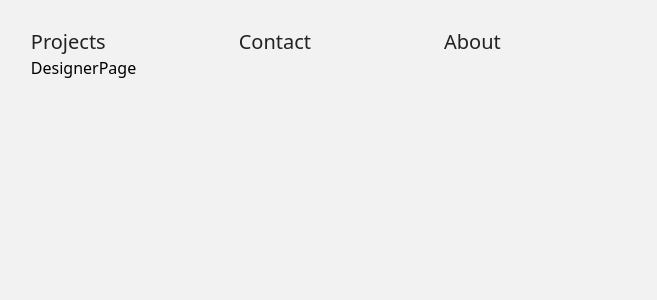
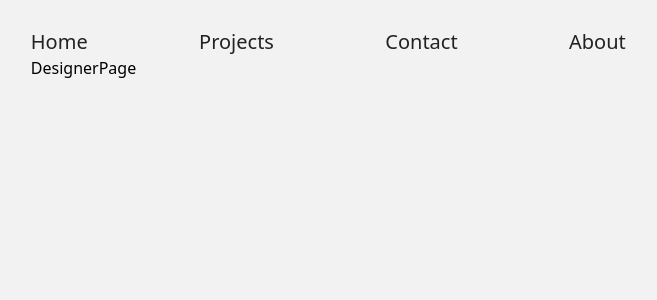
Before and after one commit to Bach16/Ismael-Rojas, a Next.js app: page /designer in a window 1280 px wide. Shown: the top 300 px of the page, without its empty margins (78-735 px from the left). Built offline with nearby package versions, Linux system fonts and the light colour scheme; a web font is replaced by a local one.

Commit message:
add home to drawer

```diff
--- a/components/Navbar/NavItems.tsx
+++ b/components/Navbar/NavItems.tsx
@@ -3,7 +3,10 @@ import React from "react";
 
 const NavItems = () => {
   return (
-    <div className="hidden md:flex hidden antialiased justify-between mr-[10px] w-[470px] font-[400] text-[20px] text-[#222] font-[360px]">
+    <div className="hidden md:flex antialiased justify-between  w-[595px] font-[400] text-[20px] text-[#222] font-[360px]">
+      <Link href="/">
+        <Text>Home</Text>
+      </Link>
       <Link href="/projects">
         <Text>Projects</Text>
       </Link>
```
